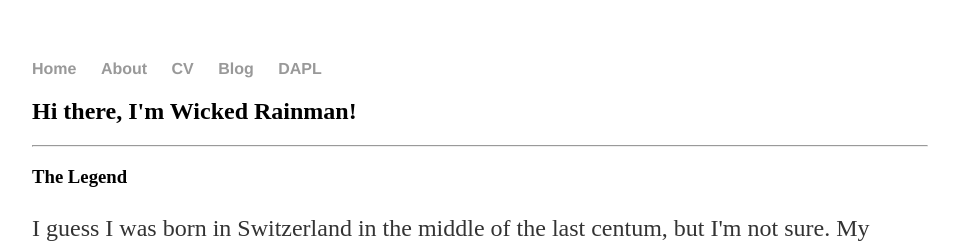
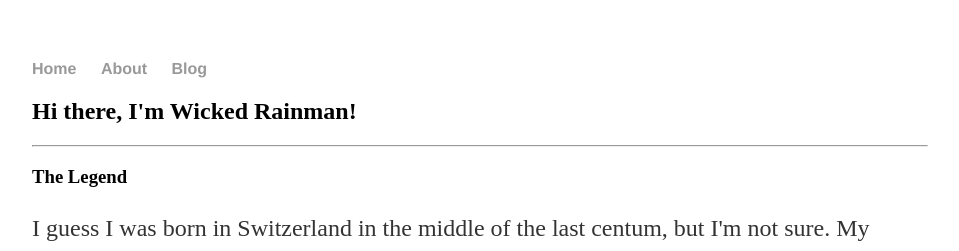
Before and after one commit to wicked-rainman/wicked-rainman.github.io, a Jekyll site: the page built from index.html, in a window 1280 px wide. Shown: the top 251 px of the page, without its empty margins (160-1119 px from the left). Built offline with Jekyll 4.4.1, drawn with Linux system fonts in a browser that asks for light colours.

Commit message:
Update default.html

```diff
--- a/_layouts/default.html
+++ b/_layouts/default.html
@@ -10,9 +10,7 @@
 	    		<ul>
 	        		<li><a href="/">Home</a></li>
 		        	<li><a href="/about">About</a></li>
-	        		<li><a href="/cv">CV</a></li>
 	        		<li><a href="/blog">Blog</a></li>
-				<li><a href="https://github.com/wicked-rainman/DAPL">DAPL</a></li>
 	    		</ul>
 			</nav>
 			<div class="container">
```
